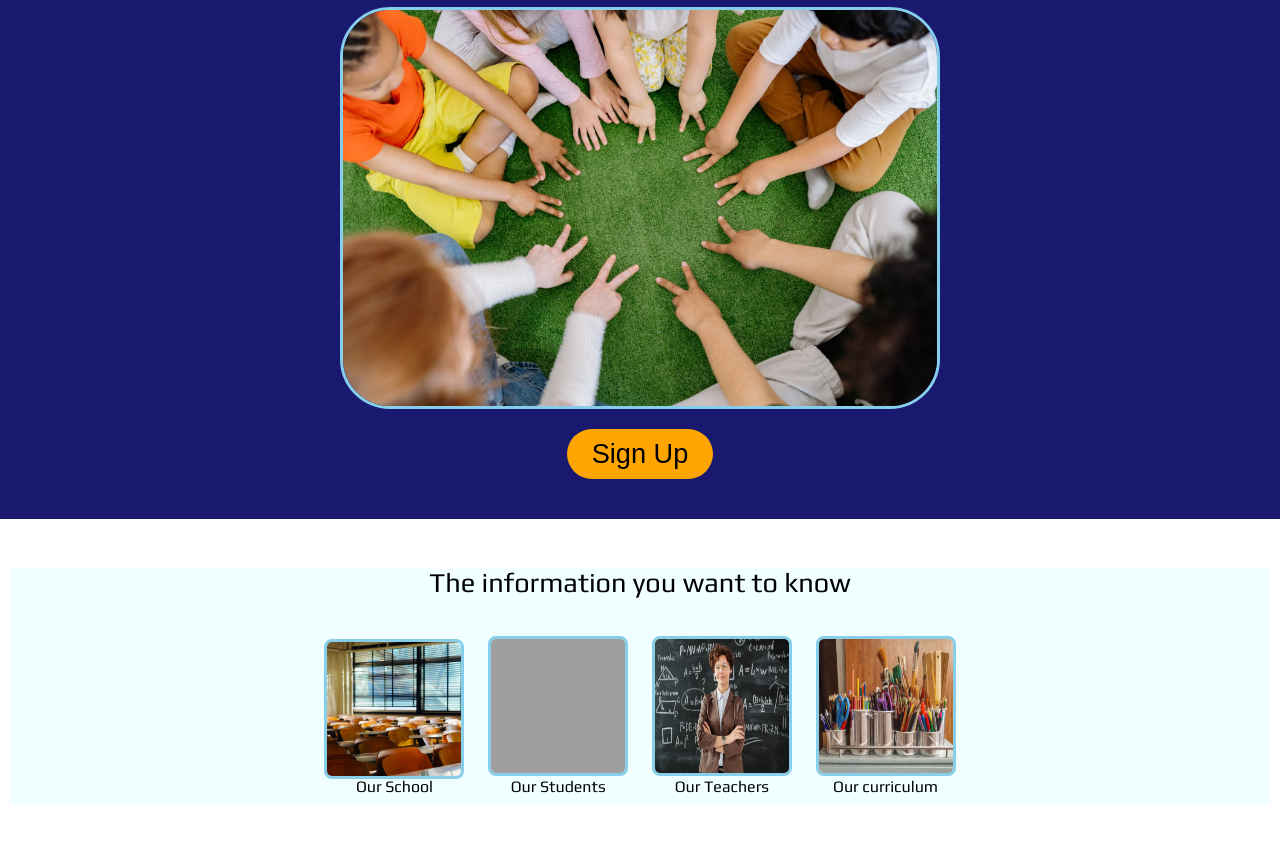
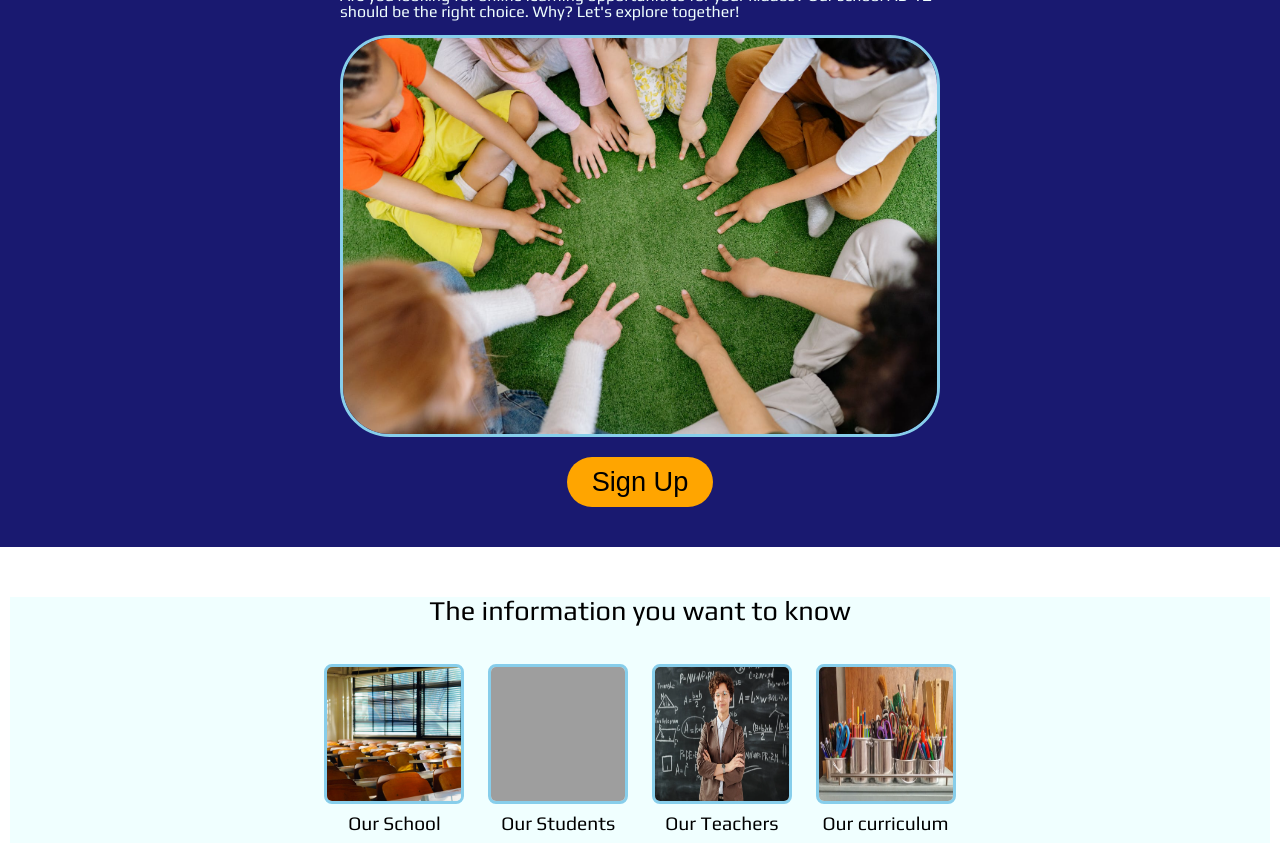
Before and after one commit to YaninaTL/odin-landingPage, a plain HTML site: page index.html in a window 1280 px wide. Shown: the part 237-1080 px from the top of the page. Before the commit the page ends 1042 px from the top, so only its background shows below. Drawn offline with Linux system fonts and the light colour scheme; grey boxes are pictures that could not be loaded.

Commit message:
Finish styling info block

```diff
--- a/index.html
+++ b/index.html
@@ -40,19 +40,19 @@
             <div class="container"></div>
         <div class="container1">
             <img class="img1" src="./img/school.jpeg" alt="Our School">
-            <h3>Our School</h3>
+            <h3><a href="#">Our School</a></h3>
         </div>
         <div class="container2">
             <img class="img2" src="./img/stu.jpeg" alt="Our Students">
-            <h3>Our Students</h3>
+            <h3><a href="#">Our Students</a></h3>
         </div>
         <div class="container3">
             <img class="img3" src="./img/teacher.webp" alt="Our Teachers">
-            <h3>Our Teachers</h3>
+            <h3><a href="#">Our Teachers</a></h3>
         </div>
         <div class="container4">
             <img class="img4" src="./img/course.jpeg" alt="Our curriculum">
-            <h3>Our curriculum</h3>
+            <h3><a href="#">Our curriculum</a></h3>
         </div>
         </div>
 </body>
--- a/style.css
+++ b/style.css
@@ -80,7 +80,8 @@ h1, p {
 }
 
 h1 {
-    font-size: 2.3rem;
+    font-size: 2.5rem;
+    margin-bottom: 20px;
     transition: transform .2s, text-shadow .2s;
 }
 h1:hover {
@@ -90,6 +91,7 @@ h1:hover {
 
 p {
     max-width: 600px;
+    margin-bottom: 5px;
 }
 
 div, button {
@@ -130,29 +132,37 @@ div.container {
     gap: 2;
     justify-content: center;
 }
-.container1 {
-    display:inline-block;
-}
-    .container2 {
+.container1,.container2,.container3,.container4 {
     display: inline-block;
 }
-
-        .container3 {
-    display: inline-block;
-}
-
-        .container4 {
-    display: inline-block;
-}
-
 
     .img1,.img2,.img3,.img4 {
     border: 3px solid  skyblue;
     border-radius: 8px;
     width: 140px;
     height: 140px;
+    display: block;
+    transition: transform .2s;
     }
 
-    .img1 {
-        display: block;
-    }
+.img1:hover,.img2:hover,.img3:hover,.img4:hover {
+    transform: scale(1.01);
+}
+
+h3 {
+    margin-top: 10px;
+}
+
+h3 > a {
+font-size: 1.2rem;
+color: black;
+transition: all 0.3s ease 0s;
+}
+
+h3, a:hover {
+    color: orange;
+}
+
+
+    /* Add more space btw elements */
+    /* Add transition to img and dummy links */
```
